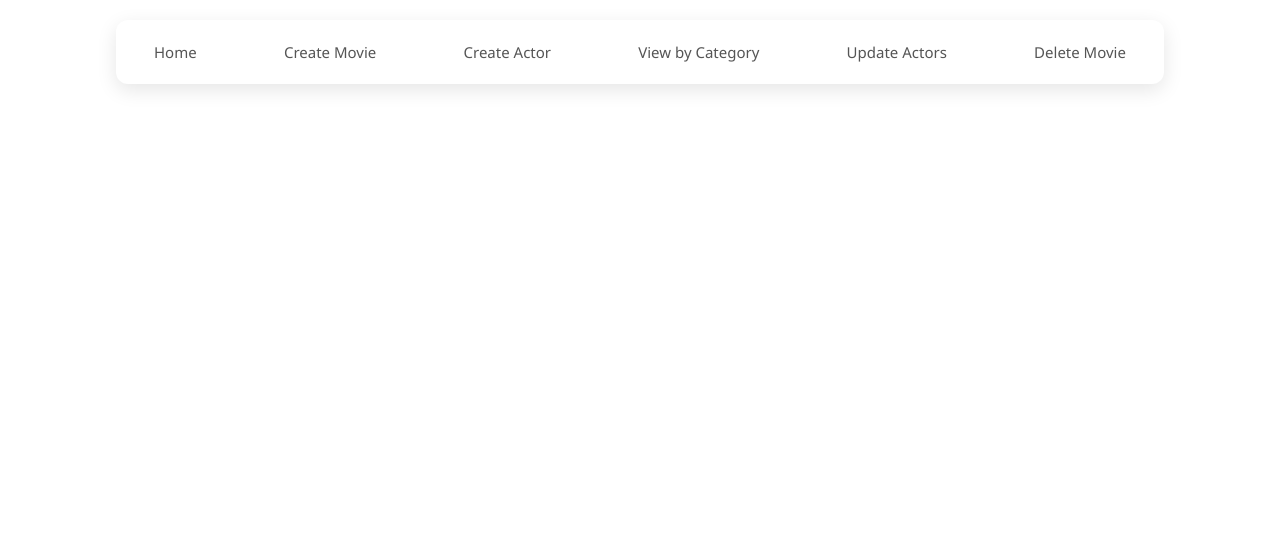
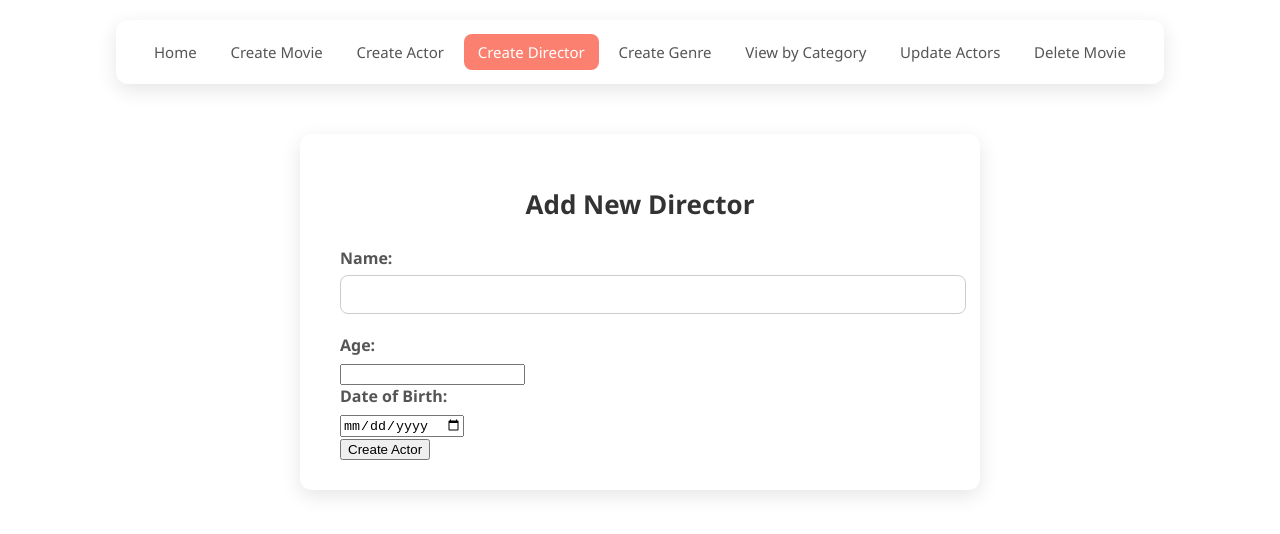
Before and after one commit to Ellagg/movie_management, a React (Create React App) app in the folder cs340-ui/: page /create-director in a window 1280 px wide. Shown: the top 534 px of the page. Built offline with nearby package versions, Linux system fonts and the light colour scheme.

Commit message:
Added CreateGenre and CreateDirector pages

```diff
--- a/cs340-ui/src/App.js
+++ b/cs340-ui/src/App.js
@@ -7,6 +7,8 @@ import Delete from "./components/Delete";
 import Navbar from "./components/Navbar";
 import "./App.css";
 import CreateActor from "./components/CreateActor";
+import CreateDirector from "./components/CreateDirector";
+import CreateGenre from "./components/CreateGenre";
 
 
 function Home() {
@@ -15,13 +17,6 @@ function Home() {
   return (
     <div className="home-container">
       <h1>Movie Management</h1>
-
-      {/* <div className="home-buttons">
-        <button onClick={() => navigate("/create")}>Add a New Movie</button>
-        <button onClick={() => navigate("/view")}>View by Category</button>
-        <button onClick={() => navigate("/update")}>Edit an Actor's credits</button>
-        <button onClick={() => navigate("/delete")}>Delete a Movie</button>
-      </div> */}
     </div>
   );
 }
@@ -37,6 +32,8 @@ export default function App() {
           <Route path="/" element={<Home />} />
           <Route path="/create" element={<Create />} />
           <Route path="/create-actor" element={<CreateActor />} />
+          <Route path="/create-director" element={<CreateDirector />} />
+          <Route path="/create-genre" element={<CreateGenre />} />
           <Route path="/view" element={<View />} />
           <Route path="/update-actors" element={<UpdateActors />} />
           <Route path="/delete" element={<Delete />} />
--- /dev/null
+++ b/cs340-ui/src/components/CreateDirector.jsx
@@ -0,0 +1,68 @@
+import React, { useState } from "react";
+import "./Create.css";
+
+const CreateDirector = () => {
+  const [name, setName] = useState("");
+  const [age, setAge] = useState("");
+  const [dob, setDob] = useState("");
+
+  const handleSubmit = (e) => {
+    e.preventDefault();
+
+    const directorData = {
+      name,
+      age: Number(age),
+      dob
+    };
+
+    console.log("Submitting director:", directorData);
+
+    // Reset form
+    setName("");
+    setAge("");
+    setDob("");
+  };
+
+  return (
+    <div className="create-movie-container">
+      <h2>Add New Director</h2>
+
+      <form onSubmit={handleSubmit}>
+
+        <div>
+          <label>Name:</label>
+          <input
+            type="text"
+            value={name}
+            onChange={(e) => setName(e.target.value)}
+            required
+          />
+        </div>
+
+        <div>
+          <label>Age:</label>
+          <input
+            type="number"
+            value={age}
+            onChange={(e) => setAge(e.target.value)}
+            required
+          />
+        </div>
+
+        <div>
+          <label>Date of Birth:</label>
+          <input
+            type="date"
+            value={dob}
+            onChange={(e) => setDob(e.target.value)}
+            required
+          />
+        </div>
+
+        <button type="submit">Create Actor</button>
+      </form>
+    </div>
+  );
+};
+
+export default CreateDirector;
--- /dev/null
+++ b/cs340-ui/src/components/CreateGenre.jsx
@@ -0,0 +1,44 @@
+import React, { useState } from "react";
+import "./Create.css";
+
+const CreateGenre = () => {
+  const [genre, setGenre] = useState("");
+
+  const handleSubmit = (e) => {
+    e.preventDefault();
+
+    const genreData = {
+      genre
+    };
+
+    console.log("Submitting genre:", genreData);
+
+    // Reset form
+    setGenre("");
+  };
+
+  return (
+    <div className="create-movie-container">
+      <h2>Add New Genre</h2>
+      <form onSubmit={handleSubmit}>
+
+        <div>
+          <label>Genre Name:</label>
+          <input
+            type="text"
+            value={genre}
+            onChange={(e) => setGenre(e.target.value)}
+            required
+          />
+        </div>
+
+        <button type="submit" style={{ marginTop: "15px" }}>
+          Add Genre
+        </button>
+
+      </form>
+    </div>
+  );
+};
+
+export default CreateGenre;
--- a/cs340-ui/src/components/Navbar.jsx
+++ b/cs340-ui/src/components/Navbar.jsx
@@ -16,6 +16,14 @@ function Navbar() {
                 Create Actor
             </NavLink>
 
+            <NavLink to="/create-director" className="nav-link">
+                Create Director
+            </NavLink>
+
+            <NavLink to="/create-genre" className="nav-link">
+                Create Genre
+            </NavLink>
+
             <NavLink to="/view" className="nav-link">
                 View by Category
             </NavLink>
```
